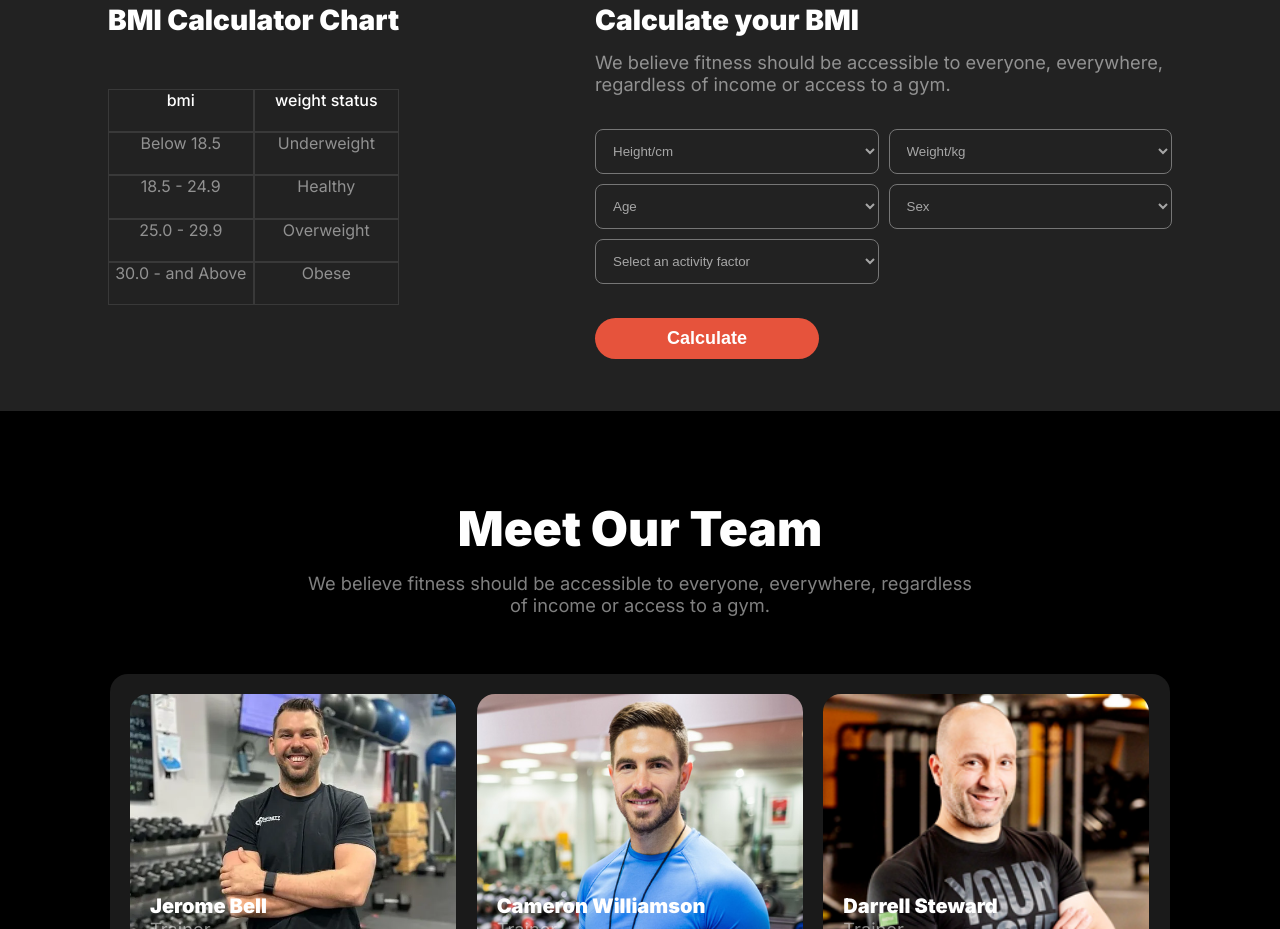
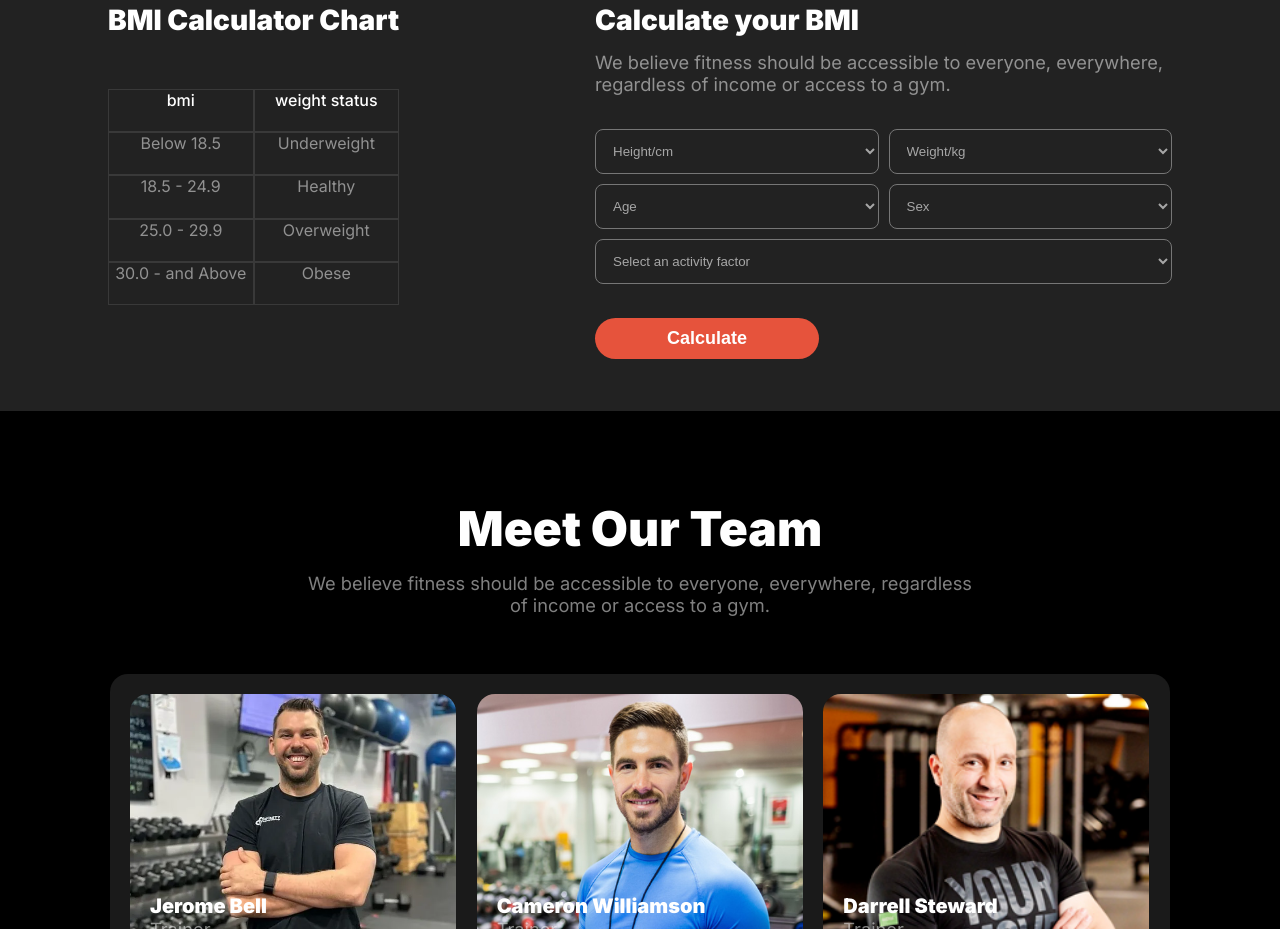
Before and after one commit to Mridul299/Assignment-02, a plain HTML site: page index.html in a window 1280 px wide. Shown: the part 2074-3003 px from the top of the page. Drawn offline with Linux system fonts and the light colour scheme.

Commit message:
resolve bmi table

```diff
--- a/styles/style.css
+++ b/styles/style.css
@@ -537,14 +537,35 @@
     margin-bottom:34px;
     color: rgba(255, 255, 255, 0.5);
 }
+
 .form{
     /* border: 1px solid white; */
     display: grid;
-    grid-template-columns: repeat(2,1fr);
+    grid-template-columns: 1fr 1fr;
+    grid-template-rows:  1fr 1fr ;
+    grid-template-areas: "a b"
+                         "c d"
+                         "e e";
     gap: 10px;
     margin-bottom: 34px;
 }
-.bmi-data{
+#bmi-1{
+    grid-area: a;
+}
+#bmi-2{
+    grid-area: b;
+}
+#bmi-3{
+    grid-area: c;
+}
+#bmi-4{
+    grid-area: d;
+}
+#bmi-5{
+    grid-area: e;
+}
+
+.bmi-data,#bmi-4{
     background-color: transparent;
     color: rgba(255, 255, 255, 0.6);
     border-radius: 8px;
```
Also changed, not shown: index.html (+2 -2 lines).
